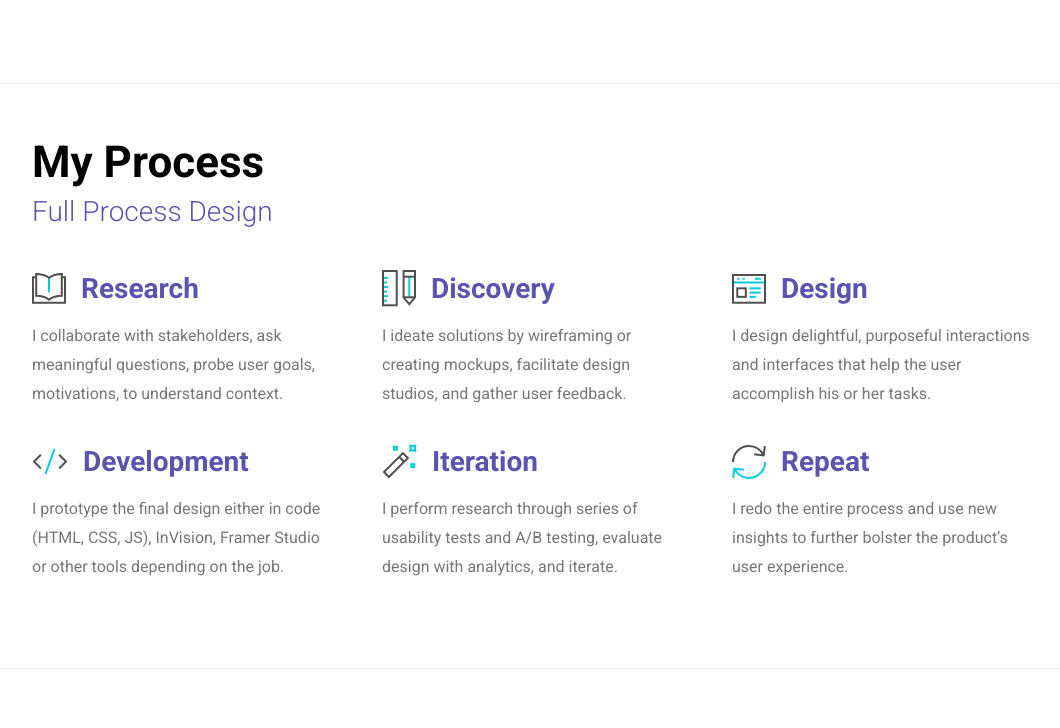
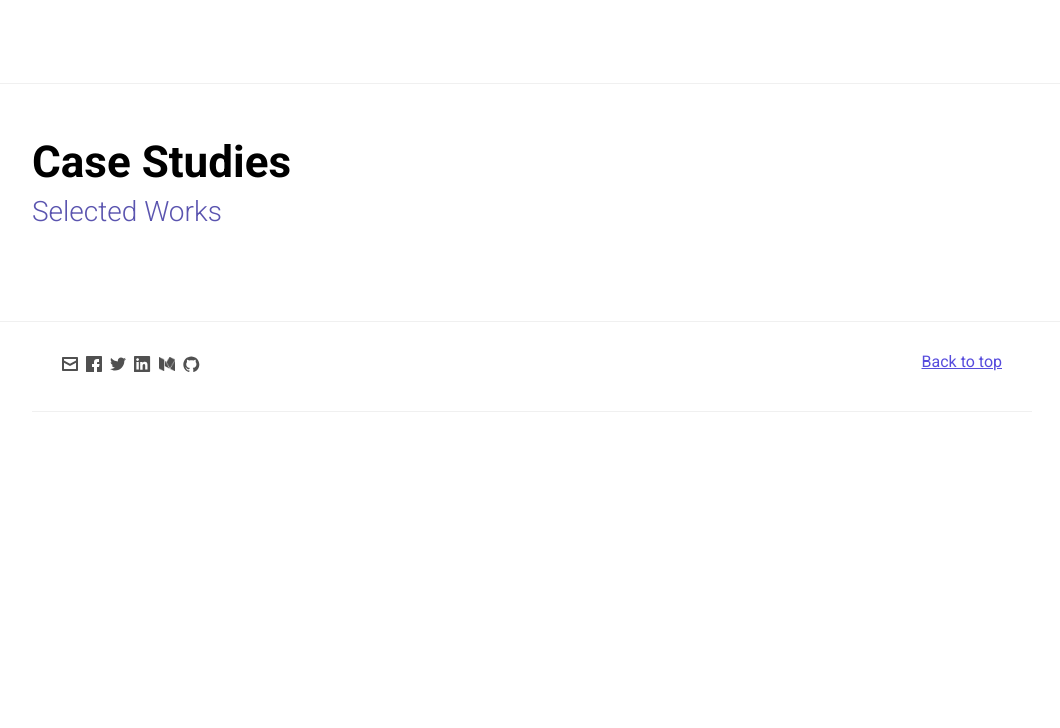
Before and after one commit to InsomniacSabbir/InsomniacSabbir.github.io, a plain HTML site: page index.html in a window 1280 px wide. Shown: the part 701-1429 px from the top of the page, without its empty margins (108-1168 px from the left). After the commit the page ends 1113 px from the top, so only its background shows below. Drawn offline with Linux system fonts and the light colour scheme.

Commit message:
rebuilding site Sun 29 Dec 2019 10:58:36 PM +06

```diff
--- a/index.html
+++ b/index.html
@@ -28,8 +28,6 @@
     <div class="sub-navigation">
         <a href="#" class="main-navigation-link" id="about" data-scroll-goto="0">About</a>
 
-
-        <a href="#" class="main-navigation-link" data-scroll-goto="1">My Process</a>
 
 
 
@@ -170,66 +168,6 @@
 
 
 
-
-            <section data-scroll-index="1">
-    <div class="process">
-        <div class="header">
-            <h1 class="title">My Process</h1>
-            <h2 class="subtitle">Full Process Design</h2>
-        </div>
-        <div class="process-wrapper">
-
-            <div class="process-item">
-                <figure class="item-header">
-                    <img src="svg/book.svg">
-                    <h3>Research</h3>
-                </figure>
-                <p>I collaborate with stakeholders, ask meaningful questions, probe user goals, motivations, to understand context.</p>
-            </div>
-
-            <div class="process-item">
-                <figure class="item-header">
-                    <img src="svg/rulerpencil.svg">
-                    <h3>Discovery</h3>
-                </figure>
-                <p>I ideate solutions by wireframing or creating mockups, facilitate design studios, and gather user feedback.</p>
-            </div>
-
-            <div class="process-item">
-                <figure class="item-header">
-                    <img src="svg/ui.svg">
-                    <h3>Design</h3>
-                </figure>
-                <p>I design delightful, purposeful interactions and interfaces that help the user accomplish his or her tasks.</p>
-            </div>
-
-            <div class="process-item">
-                <figure class="item-header">
-                    <img src="svg/closetag.svg">
-                    <h3>Development</h3>
-                </figure>
-                <p>I prototype the final design either in code (HTML, CSS, JS), InVision, Framer Studio or other tools depending on the job.</p>
-            </div>
-
-            <div class="process-item">
-                <figure class="item-header">
-                    <img src="svg/wand.svg">
-                    <h3>Iteration</h3>
-                </figure>
-                <p>I perform research through series of usability tests and A/B testing, evaluate design with analytics, and iterate.</p>
-            </div>
-
-            <div class="process-item">
-                <figure class="item-header">
-                    <img src="svg/repeat.svg">
-                    <h3>Repeat</h3>
-                </figure>
-                <p>I redo the entire process and use new insights to further bolster the product’s user experience.</p>
-            </div>
-
-        </div>
-    </div>
-</section>
 
 
 
```
